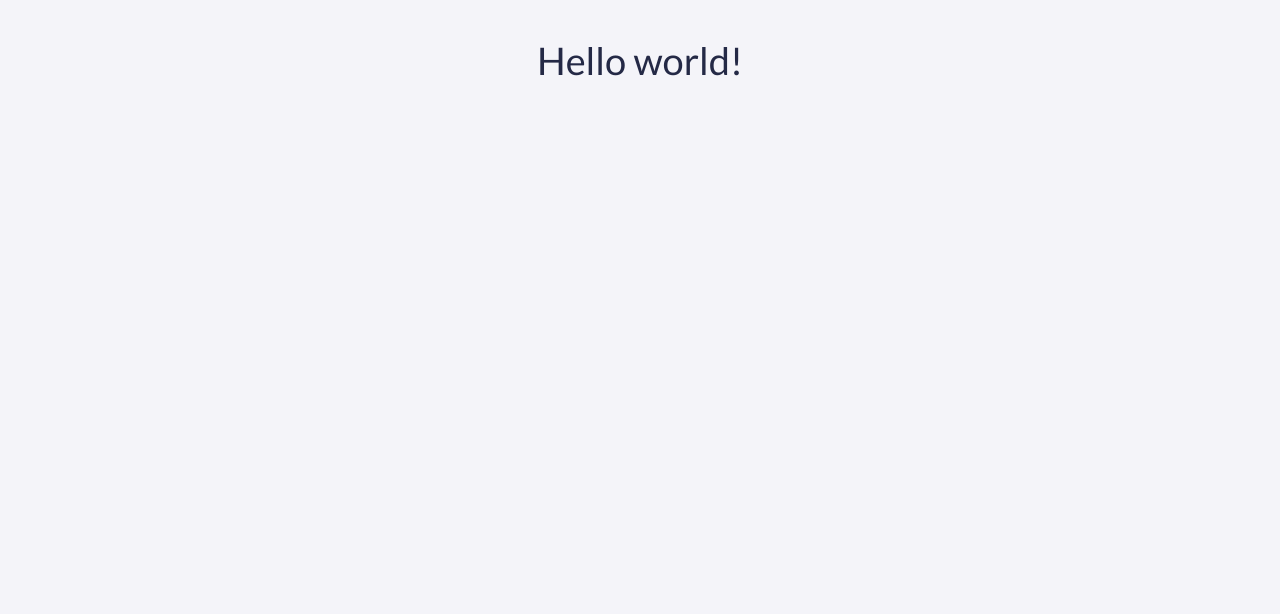
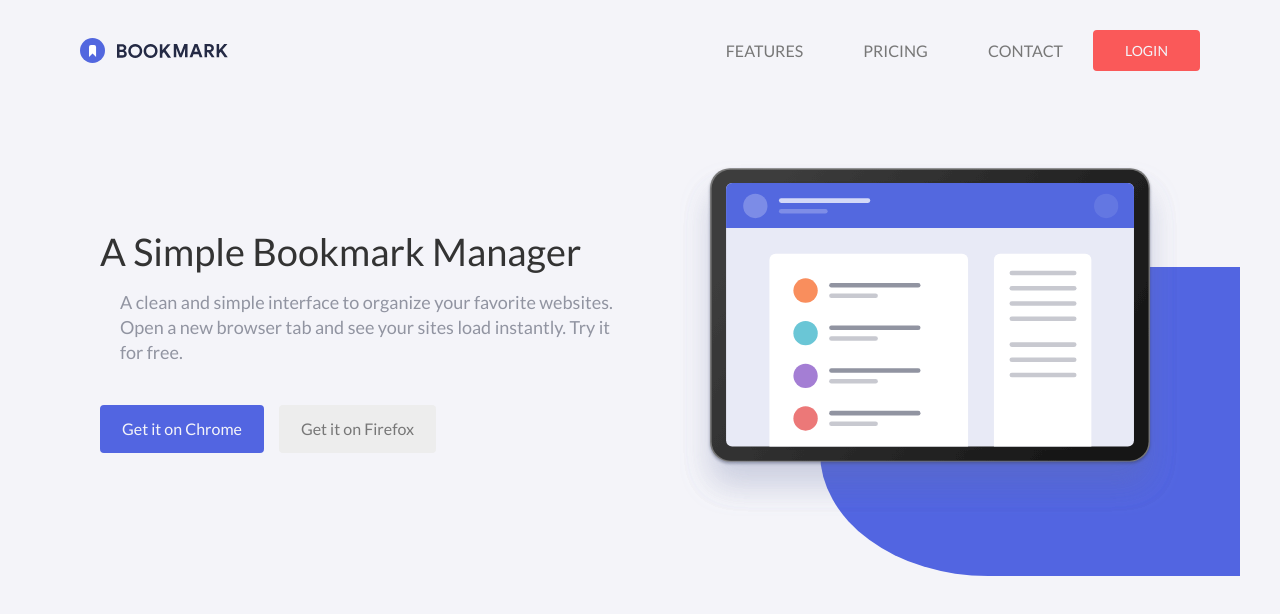
Before and after one commit to edison-r/S5-React-Onboarding, a React (Vite) app: page / in a window 1280 px wide. Shown: the top 614 px of the page. Built offline with nearby package versions, Linux system fonts and the light colour scheme.

Commit message:
Refactoring NavBar to a template, HeaderOrganism refactored (cleaner), HeroSectionOrganism done, MobileMenuOrganism done, wip logic to open/close the mobile menu

```diff
--- a/src/App.css
+++ /dev/null
@@ -1,6 +0,0 @@
-#root {
-  max-width: 1280px;
-  margin: 0 auto;
-  padding: 2rem;
-  text-align: center;
-}
--- a/src/App.tsx
+++ b/src/App.tsx
@@ -1,8 +1,10 @@
-import './App.css'
+import HeaderOrganism from "./components/organisms/HeaderOrganism";
 
 function App() {
     return (
-        <h1 className='text-4xl font-bold'>Hello world!</h1>
+        <>
+            <HeaderOrganism />
+        </>
     );
 }
 
--- /dev/null
+++ b/src/components/molecules/MobileMenuToggleMolecule.tsx
@@ -0,0 +1,29 @@
+import ButtonAtom from "../atoms/ButtonAtom";
+
+export default function MobileMenuToggleMolecule(){
+    return(
+        <div className="header__mobile">
+            <div className="header__logo--mobile">
+                <a href="index.html">
+                    <img src="/src/assets/img/logo-bookmark.svg" alt="Bookmark Logo"></img>
+                </a>
+            </div>
+            <a href="#" className="mobile__menu--open">
+                <img src="/src/assets/img/icon-hamburger.svg" alt="Abrir menu"/>
+            </a>
+            <a href="#" className="mobile__menu--close">
+                <img src="/src/assets/img/icon-close.svg" alt="Cerrar menu"/>
+            </a> {/* Hacer un átomo condicional? */}
+            <nav className="mobile__menu">
+            <ul className="header__menu">
+                <li className="header__menu-item"><a href="#">FEATURES</a></li>
+                <li className="header__menu-item"><a href="#">PRICING</a></li>
+                <li className="header__menu-item"><a href="#">CONTACT</a></li>
+            </ul>
+            <div className="mobile__login">
+                <ButtonAtom text="LOGIN" className="btn__interaction--mobile" />
+            </div>
+        </nav>
+        </div>
+    )
+}
--- /dev/null
+++ b/src/components/organisms/HeaderOrganism.tsx
@@ -0,0 +1,11 @@
+import NavBarTemplate from "../templates/NavBarTemplate";
+import HeroSectionOrganism from "../organisms/HeroSectionOrganism";
+
+export default function HeaderOrganism(){
+    return (
+        <header className="header">
+            <NavBarTemplate />
+            <HeroSectionOrganism />
+        </header>
+    );
+}
--- /dev/null
+++ b/src/components/organisms/HeroSectionOrganism.tsx
@@ -0,0 +1,24 @@
+import BannerDecorationAtom from "../atoms/BannerDecorationAtom";
+import ButtonAtom from "../atoms/ButtonAtom";
+
+export default function HeroSectionOrganism(){
+    return(
+         <div className="banner__container">
+            <BannerDecorationAtom />
+            <div className="banner__info">
+                <div className="banner__text">
+                    <h1>A Simple Bookmark Manager</h1>
+                    <p>A clean and simple interface to organize your favorite websites. Open
+                        a new browser tab and see your sites load instantly. Try it for free.</p>
+                </div>
+                <div className="banner__btn">
+                    <ButtonAtom href="https://www.google.com/intl/es_es/chrome/" text="Get it on Chrome" className="btn__primary" />
+                    <ButtonAtom href="https://www.google.com/intl/es_es/chrome/" text="Get it on Firefox" className="btn__secondary" />
+                </div>
+            </div>
+            <div className="banner-image">
+                <img src="../src/assets/img/illustration-hero.svg" alt="Previsualización del programa" />
+            </div>
+        </div>
+    )
+}
--- /dev/null
+++ b/src/components/templates/NavBarTemplate.tsx
@@ -0,0 +1,25 @@
+import ButtonAtom from "../atoms/ButtonAtom";
+import MobileMenuToggleMolecule from "../molecules/MobileMenuToggleMolecule";
+
+export default function NavBarTemplate(){
+    return (
+        <>
+            <div className="header__container">
+                <div className="header__logo">
+                    <a href="index.html">
+                        <img src="../src/assets/img/logo-bookmark.svg" alt="Bookmark Logo"></img>
+                    </a>
+                </div>
+                <nav className="header__nav">
+                    <ul className="header__menu">
+                        <li className="header__menu-item"><a href="#">FEATURES</a></li>
+                        <li className="header__menu-item"><a href="#">PRICING</a></li>
+                        <li className="header__menu-item"><a href="#">CONTACT</a></li>
+                    </ul>
+                </nav>
+                    <ButtonAtom text="LOGIN" className="btn__interaction" />
+            </div>
+            <MobileMenuToggleMolecule />
+        </>
+    )
+}
```
Also changed, not shown: src/components/molecules/MobileMenuToggle.tsx (deleted, +0 -43 lines), src/components/organisms/Header.tsx (deleted, +0 -41 lines), src/components/organisms/MobileMenu.tsx (added, +29 -0 lines).
